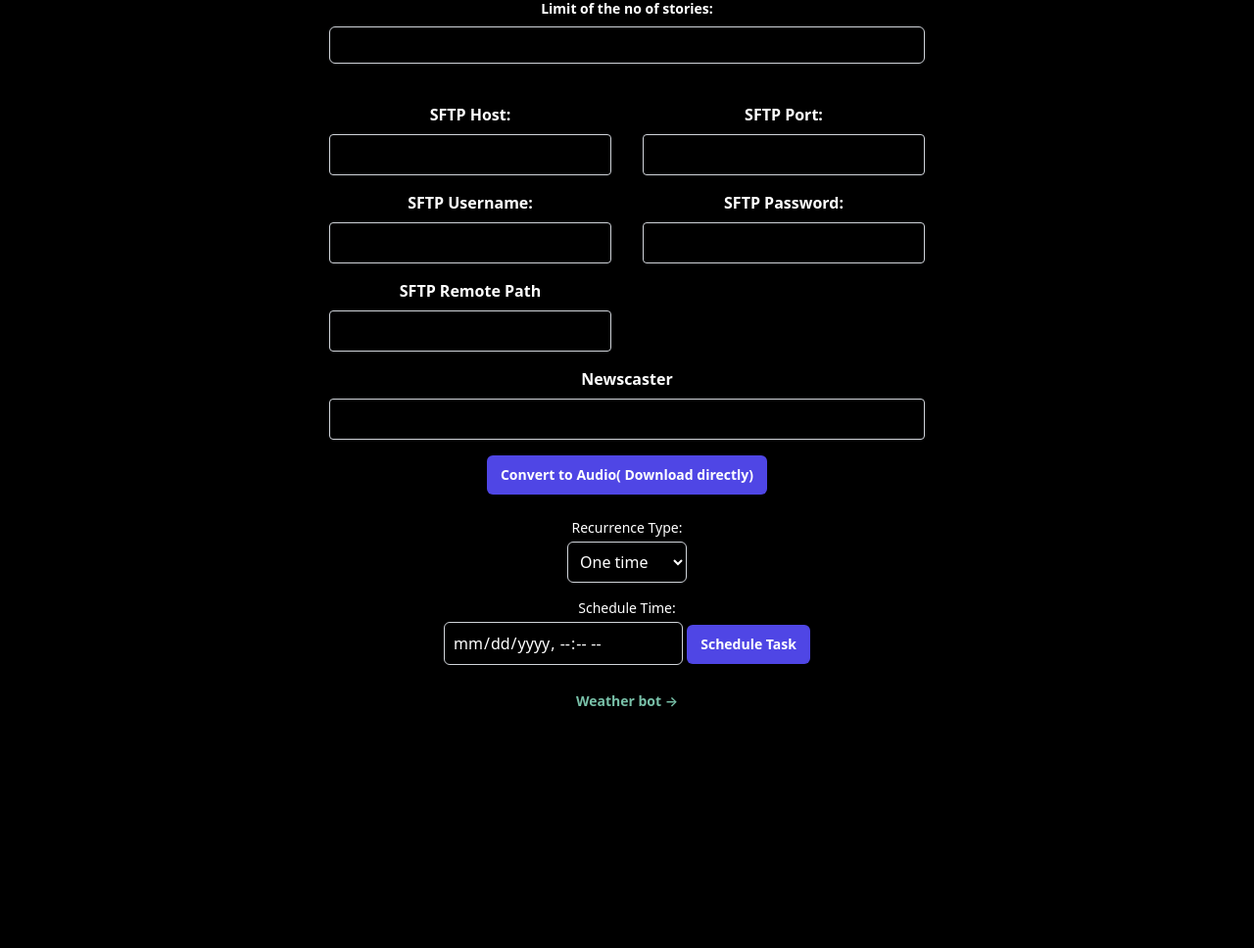
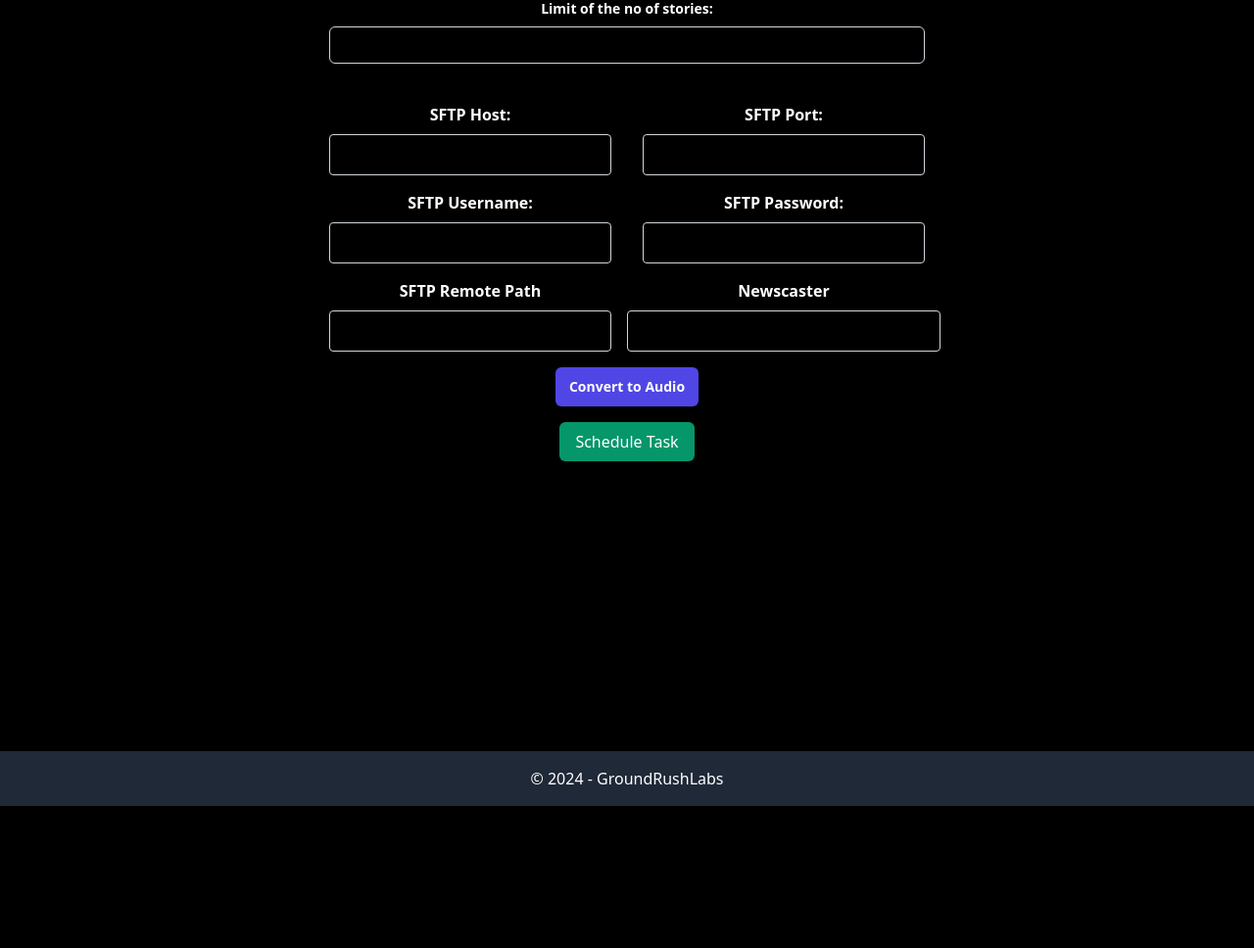
Before and after one commit to PragmaCodeRepo/Development-Radio-Ai, a Django app: page /news/ in a window 1280 px wide. Shown: the part 1189-2157 px from the top of the page at 98% size. After the commit the page ends 2012 px from the top, so only its background shows below. Run offline with Django 4.2, Linux system fonts and the light colour scheme; a user stored in the database is signed in; data comes from the database, SQL or seed files in the repository; both versions use the stored data as it was after the commit; parts of the project's set-up code (start-up, migrations or seed data) failed here and were passed over.

Commit message:
5 Jan 2024-5

```diff
--- a/templates/index.html
+++ b/templates/index.html
@@ -486,22 +486,30 @@
                       />
                     </div>
                   </div>
-                </div>
-                <div class="mb-4">
+                  <div class="w-1/2 mb-4">
                     <label for="newscaster" class="block text-gblackray-700 font-semibold mb-2">Newscaster</label>
                     <input type="text" id="news_caster" name="news_caster" required class="w-full p-2 border border-gray-300 rounded focus:outline-none focus:border-blue-500 bg-black" value="{{ news_caster }}">
                 </div>
+                </div>
+
 
                 <button
                   type="submit"
                   class="rounded-md bg-indigo-600 px-3.5 py-2.5 text-sm font-semibold text-white shadow-sm hover:bg-indigo-500 focus-visible:outline focus-visible:outline-2 focus-visible:outline-offset-2 focus-visible:outline-indigo-600"
                 >
-                 Convert to Audio( Download directly)
+                 Convert to Audio
                 </button>
                 <br />
+                <button
+                type="button"
+                class="mt-4 px-4 py-2 bg-green-600 text-white rounded-md hover:bg-green-700 focus:outline-none focus:ring focus:border-green-300"
+                onclick="toggleScheduleText()"
+            >
+                Schedule Task
+            </button>
 
-
-                <div class="lg p-6 bg-black rounded-md">
+                <div class="lg p-6 bg-black rounded-md flex space-x-4 hidden"id="schedule_text">
+                  <div class="w-1/2 mt-5">
                       <label for="recurrence_type" class="block text-sm font-medium text-white-700">Recurrence Type:</label>
                       <select id="recurrence_type" name="recurrence_type" class="mt-1 p-2 border border-gray-300 rounded-md focus:outline-none focus:ring focus:border-blue-300 bg-black">
                           <option value="onetime">One time</option>
@@ -509,19 +517,15 @@
                           <option value="everyhour">Every Hour</option>
                           <option value="monthly">Monthly</option>
                       </select>
+                  </div>
+
+                  <div class="w-1/2">
+                      <label for="schedule_time" class="block text-sm font-medium text-white-700 mt-4">Schedule Time:</label>
+                      <input type="datetime-local" id="schedule_time" name="schedule_time" class="mt-1 p-2 border border-gray-300 rounded-md focus:outline-none focus:ring focus:border-blue-300 bg-black" />
+                  </div>
+              </div>
 
 
-
-                  <label for="schedule_time" class="block text-sm font-medium text-white-700 mt-4">Schedule Time:</label>
-                  <input type="datetime-local" id="schedule_time" name="schedule_time" class="mt-1 p-2 border border-gray-300 rounded-md focus:outline-none focus:ring focus:border-blue-300 bg-black" />
-
-                  <button type="submit" class="rounded-md bg-indigo-600 px-3.5 py-2.5 text-sm font-semibold text-white shadow-sm hover:bg-indigo-500 focus-visible:outline focus-visible:outline-2 focus-visible:outline-offset-2 focus-visible:outline-indigo-600">Schedule Task</button>
-                </div>
-                <a
-                  href="/weather-zipcode"
-                  class="text-sm font-semibold leading-6 text-black-900"
-                  >Weather bot <span aria-hidden="true">→</span></a
-                >
 
               </form>
 
@@ -588,6 +592,11 @@
     <script>
       // Update the current year dynamically
       document.getElementById('currentYear').innerText = new Date().getFullYear();
+      function toggleScheduleText() {
+        var scheduleText = document.getElementById("schedule_text");
+        scheduleText.classList.toggle("hidden");
+    }
+
   </script>
   </body>
 </html>
--- a/templates/weather_zipcode.html
+++ b/templates/weather_zipcode.html
@@ -401,7 +401,7 @@
 
               <button
                   type="button"
-                  class="mt-4 px-4 py-2 bg-blue-500 text-white rounded-md hover:bg-blue-600 focus:outline-none focus:ring focus:border-blue-300"
+                  class="mt-4 px-4 py-2 bg-green-600 text-white rounded-md hover:bg-green-700 focus:outline-none focus:ring focus:border-green-300"
                   onclick="toggleScheduleText()"
               >
                   Schedule Task
```
Also changed, not shown: db.sqlite3, 1 other file. Lines whose indentation alone changed are shown as unchanged.
